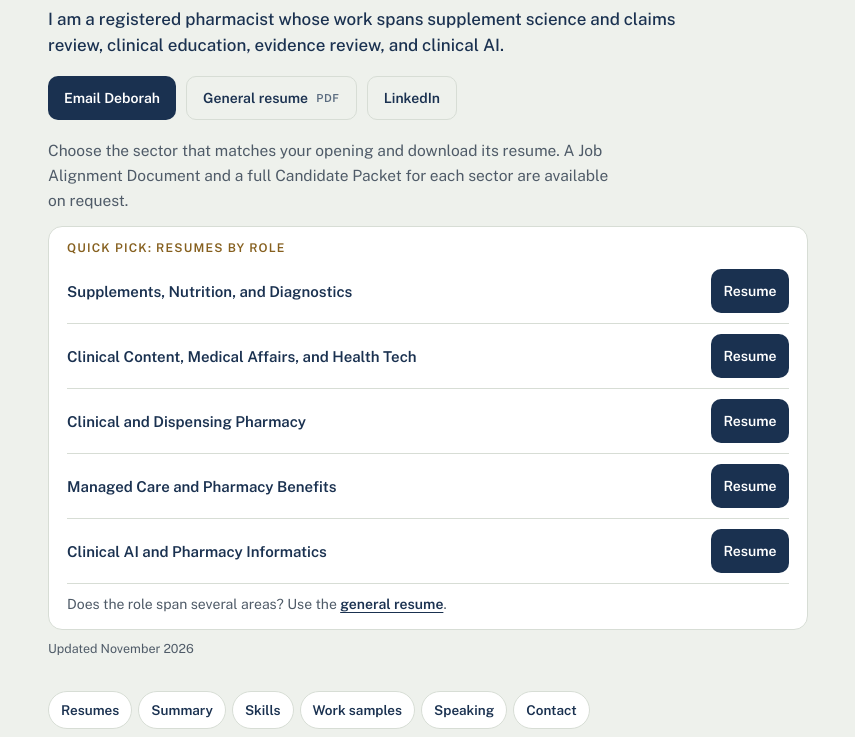
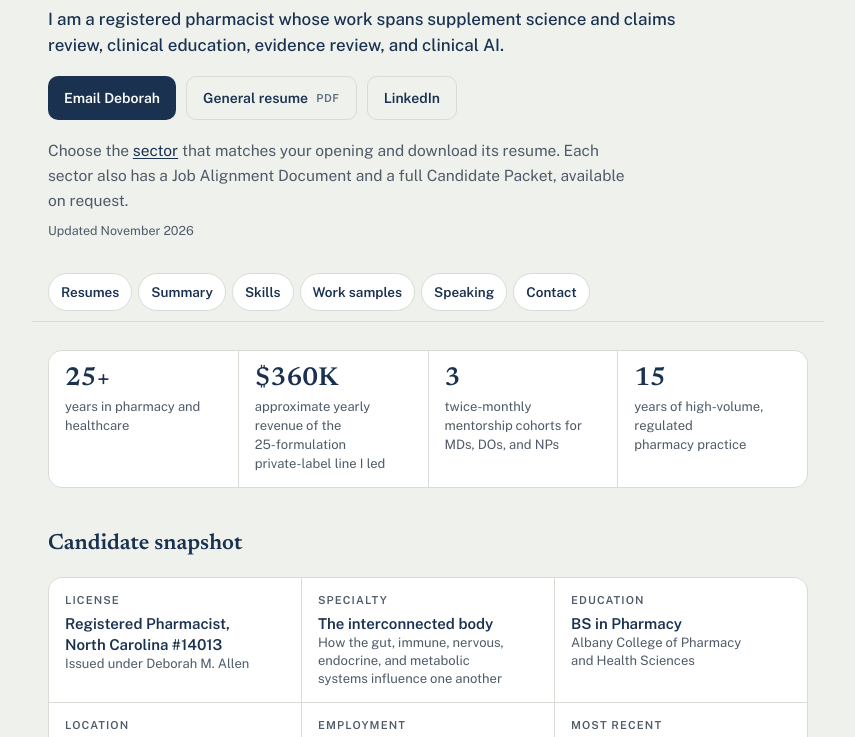
Before and after one commit to DeborahBurkeAllen/DeborahBurkeAllen.github.io, a plain HTML site: page recruiters.html in a window 1280 px wide. Shown: the part 207-944 px from the top of the page, without its empty margins (212-1067 px from the left). Drawn offline with nearby package versions, Linux system fonts and the light colour scheme.

Commit message:
Recruiter Kit: remove quick pick, add sample alignment link, de-duplicate snapshot

```diff
--- a/recruiters.html
+++ b/recruiters.html
@@ -222,6 +222,7 @@ details.full summary::-webkit-details-marker{ display:none; }
 @media (max-width:440px){ .actions{ display:grid; grid-template-columns:1fr 1fr; } .actions .btn{ justify-content:center; padding:0 10px; } .actions .btn.solid{ grid-column:1 / -1; } }
 @media (max-width:359px){ .actions .fmt{ display:none; } .picklist .btn{ min-width:0; padding:0 10px; } }
 @media (max-width:640px){ .jump{ -webkit-mask-image:linear-gradient(90deg,#000 82%,transparent); mask-image:linear-gradient(90deg,#000 82%,transparent); scroll-snap-type:x proximity; scroll-padding-inline:16px; padding-right:40px; } .jump a{ scroll-snap-align:start; } }
+.lead a, .help a{ color:var(--ink, inherit); text-decoration:underline; text-underline-offset:2px; }
 </style>
 </head>
 <body>
@@ -238,18 +239,7 @@ details.full summary::-webkit-details-marker{ display:none; }
     <a class="btn line" href="Deborah-Burke-Allen-Resume.pdf" target="_blank" rel="noopener">General resume <span class="fmt">PDF</span></a>
     <a class="btn line" href="https://www.linkedin.com/in/integrativepediatricpharmacist/" target="_blank" rel="noopener">LinkedIn</a>
   </div>
-  <p class="lead">Choose the sector that matches your opening and download its resume. A Job Alignment Document and a full Candidate Packet for each sector are available on request.</p>
-  <section class="pick" aria-labelledby="pick-h">
-    <h2 id="pick-h">Quick pick: resumes by role</h2>
-    <ul class="picklist">
-      <li><a class="pn" href="#supplements">Supplements, Nutrition, and Diagnostics</a><span class="pb"><a class="btn solid" href="Deborah-M-Burke-Allen-Resume-Supplements-Nutrition-Diagnostics.pdf" target="_blank" rel="noopener" aria-label="Supplements, Nutrition, and Diagnostics resume, PDF">Resume</a></span></li>
-      <li><a class="pn" href="#clinical-content">Clinical Content, Medical Affairs, and Health Tech</a><span class="pb"><a class="btn solid" href="Deborah-M-Burke-Allen-Resume-Clinical-Content-Health-Tech.pdf" target="_blank" rel="noopener" aria-label="Clinical Content, Medical Affairs, and Health Tech resume, PDF">Resume</a></span></li>
-      <li><a class="pn" href="#pharmacy">Clinical and Dispensing Pharmacy</a><span class="pb"><a class="btn solid" href="Deborah-M-Burke-Allen-Resume-Clinical-Pharmacy.pdf" target="_blank" rel="noopener" aria-label="Clinical and Dispensing Pharmacy resume, PDF">Resume</a></span></li>
-      <li><a class="pn" href="#managed-care">Managed Care and Pharmacy Benefits</a><span class="pb"><a class="btn solid" href="Deborah-M-Burke-Allen-Resume-Managed-Care-Pharmacy-Benefits.pdf" target="_blank" rel="noopener" aria-label="Managed Care and Pharmacy Benefits resume, PDF">Resume</a></span></li>
-      <li><a class="pn" href="#clinical-ai">Clinical AI and Pharmacy Informatics</a><span class="pb"><a class="btn solid" href="Deborah-M-Burke-Allen-Resume-Clinical-AI-Informatics.pdf" target="_blank" rel="noopener" aria-label="Clinical AI and Pharmacy Informatics resume, PDF">Resume</a></span></li>
-      <li class="pg">Does the role span several areas? Use the <a href="Deborah-Burke-Allen-Resume.pdf" target="_blank" rel="noopener">general resume</a>.</li>
-    </ul>
-  </section>
+  <p class="lead">Choose the <a href="#packets">sector</a> that matches your opening and download its resume. Each sector also has a Job Alignment Document and a full Candidate Packet, available on request.</p>
   <p class="updated">Updated November 2026</p>
   <nav class="jump" aria-label="On this page"><a href="#packets">Resumes</a><a href="#summary">Summary</a><a href="#skills">Skills</a><a href="#work-samples">Work samples</a><a href="#speaking">Speaking</a><a href="#contact">Contact</a></nav>
 
@@ -263,7 +253,7 @@ details.full summary::-webkit-details-marker{ display:none; }
   <h2>Candidate snapshot</h2>
   <dl class="snap">
     <div><dt>License</dt><dd>Registered Pharmacist, North Carolina #14013<small>Issued under Deborah M. Allen</small></dd></div>
-    <div><dt>Experience</dt><dd>25+ years in pharmacy and healthcare<small>10+ in supplements and clinical education; 15 in <span class="nw">high-volume</span> pharmacy</small></dd></div>
+    <div><dt>Specialty</dt><dd>The interconnected body<small>How the gut, immune, nervous, endocrine, and metabolic systems influence one another</small></dd></div>
     <div><dt>Education</dt><dd>BS in Pharmacy<small>Albany College of Pharmacy and Health Sciences</small></dd></div>
     <div><dt>Location</dt><dd>Charlotte, NC<small>Remote or hybrid</small></dd></div>
     <div><dt>Employment</dt><dd><span class="nw">Full-time</span> preferred<small>Open to <span class="nw">contract-to-hire</span></small></dd></div>
@@ -271,7 +261,7 @@ details.full summary::-webkit-details-marker{ display:none; }
   </dl>
 
   <h2 id="packets">Resumes by sector</h2>
-  <p class="help">Each resume is tailored to its sector. For supplement, <span class="nw">claims-review</span>, labeling, or <span class="nw">regulatory-support</span> roles, start with Supplements, Nutrition, and Diagnostics.</p>
+  <p class="help">Each resume is tailored to its sector. On request, I can also send a Job Alignment Document, a <span class="nw">two-page</span> map of a role's typical requirements to my direct evidence (<a href="Deborah-M-Burke-Allen-Job-Alignment-Supplements-Nutrition-Diagnostics.pdf" target="_blank" rel="noopener">see a sample</a>). For supplement, <span class="nw">claims-review</span>, labeling, or <span class="nw">regulatory-support</span> roles, start with Supplements, Nutrition, and Diagnostics.</p>
   <div class="sectors packets">
     <article class="sector" id="supplements">
       <div class="sh"><svg class="ic" viewBox="0 0 24 24" fill="none" stroke="currentColor" stroke-width="1.8" stroke-linecap="round" stroke-linejoin="round" aria-hidden="true"><path d="M9 3h6M10 3v6L5 18a2 2 0 0 0 1.8 3h10.4A2 2 0 0 0 19 18l-5-9V3"/><path d="M7.5 14h9"/></svg><h3>Supplements, Nutrition, and Diagnostics</h3></div>
```
